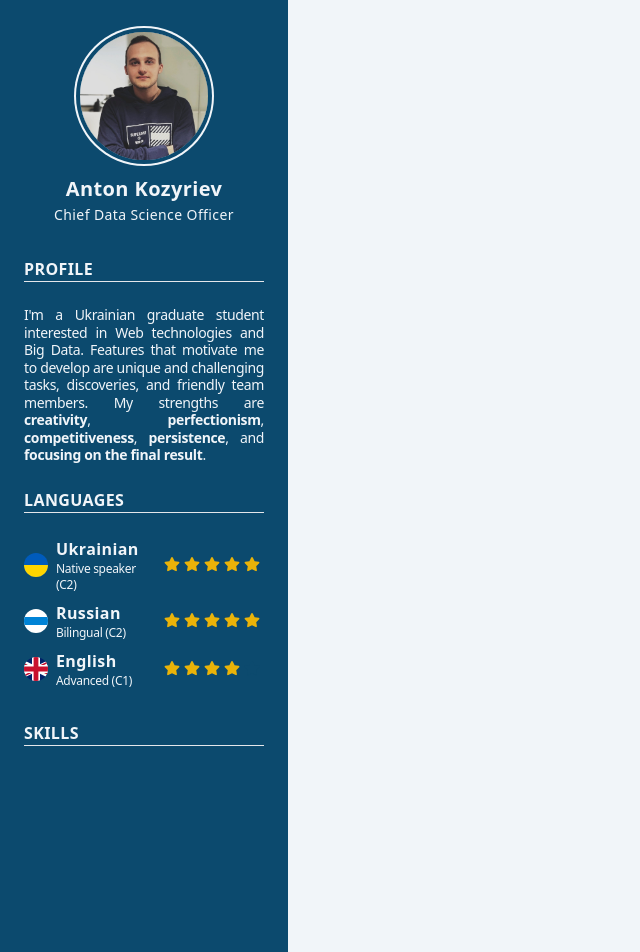
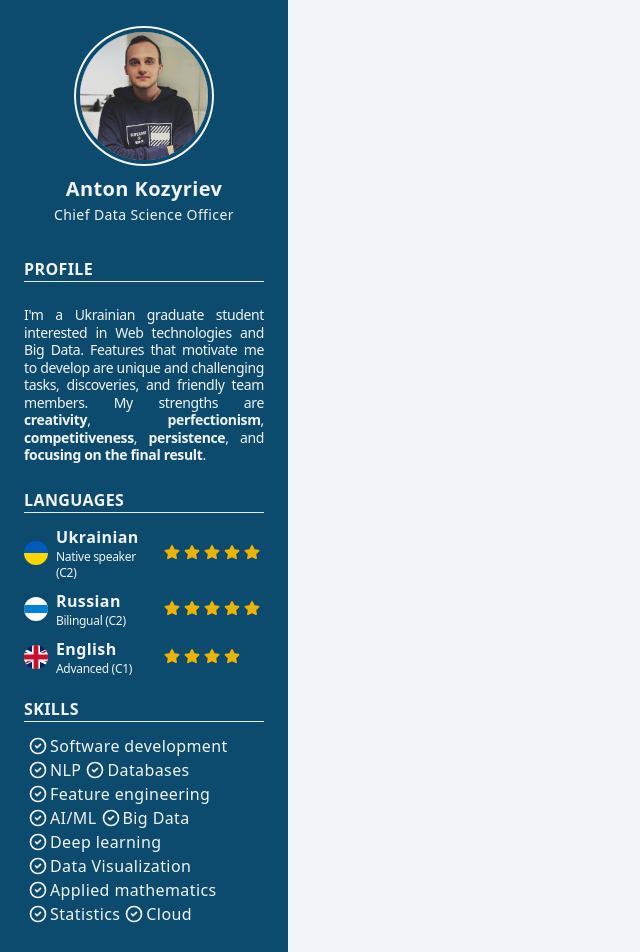
Before and after one commit to kaydotdev/antonkozyriev.me, a React (Create React App) app: page / in a window 1280 px wide. Shown: the top 952 px of the page, without its empty margins (0-640 px from the left). Built offline with nearby package versions, Linux system fonts and the light colour scheme.

Commit message:
feat(components): skill badges section implementation

```diff
--- a/src/App.tsx
+++ b/src/App.tsx
@@ -1,5 +1,6 @@
 import Divider from './components/Divider';
 import LanguageBadge from './components/LanguageBadge';
+import SkillBadge from './components/SkillBadge';
 
 import Avatar from './static/profile.png';
 import MotherlandFlag from './static/motherland_flag.svg';
@@ -23,14 +24,24 @@ function App() {
             My strengths are <span className="font-extrabold">creativity</span>, <span className="font-extrabold">perfectionism</span>, <span className="font-extrabold">competitiveness</span>, <span className="font-extrabold">persistence</span>, and <span className="font-extrabold">focusing on the final result</span>.
           </div>
           <Divider text="Languages" />
-          <div className="p-6">
+          <div className="px-6 py-3">
             <LanguageBadge iconSrc={MotherlandFlag} name="Ukrainian" proficiency="Native speaker (C2)" rate={5} />
             <LanguageBadge iconSrc={NewRuFlag} name="Russian" proficiency="Bilingual (C2)" rate={5} />
             <LanguageBadge iconSrc={UKFlag} name="English" proficiency="Advanced (C1)" rate={4} />
           </div>
           <Divider text="Skills" />
-          <div className="p-6">
-
+          <div className="px-6 py-3 flex flex-wrap">
+            <SkillBadge name="Software development" />
+            <SkillBadge name="NLP" />
+            <SkillBadge name="Databases" />
+            <SkillBadge name="Feature engineering" />
+            <SkillBadge name="AI/ML" />
+            <SkillBadge name="Big Data" />
+            <SkillBadge name="Deep learning" />
+            <SkillBadge name="Data Visualization" />
+            <SkillBadge name="Applied mathematics" />
+            <SkillBadge name="Statistics" />
+            <SkillBadge name="Cloud" />
           </div>
         </div>
       </div>
--- /dev/null
+++ b/src/components/SkillBadge.tsx
@@ -0,0 +1,16 @@
+interface SkillBadgeProps {
+    name: string;
+}
+
+function SkillBadge(props: SkillBadgeProps) {
+    return (
+        <div className="flex flex-row ml-1">
+            <svg xmlns="http://www.w3.org/2000/svg" className="w-5" fill="none" viewBox="0 0 24 24" stroke="currentColor" strokeWidth={2}>
+                <path strokeLinecap="round" strokeLinejoin="round" d="M9 12l2 2 4-4m6 2a9 9 0 11-18 0 9 9 0 0118 0z" />
+            </svg>
+            <span className="ml-0.5 font-medium">{props.name}</span>
+        </div>
+    );
+}
+
+export default SkillBadge;
```
